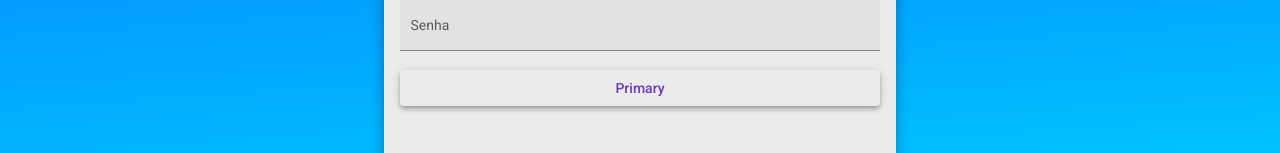
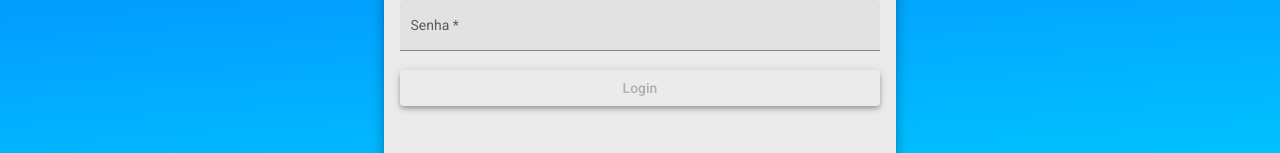
Before and after one commit to wellingtonfcdev/frontEndHelpDesk, an Angular app: page /login in a window 1280 px wide. Shown: the part 529-682 px from the top of the page. Built offline with nearby package versions, Linux system fonts and the light colour scheme.

Commit message:
Validação de formulários para login

```diff
--- a/src/app/app.module.ts
+++ b/src/app/app.module.ts
@@ -4,6 +4,7 @@
 import { AppRoutingModule } from "./app-routing.module";
 import { AppComponent } from "./app.component";
 import { BrowserAnimationsModule } from "@angular/platform-browser/animations";
+
 // Para trabalhar com formulários no Angular 12
 import { FormsModule, ReactiveFormsModule } from "@angular/forms";
 
@@ -37,6 +38,8 @@
     BrowserModule,
     AppRoutingModule,
     BrowserAnimationsModule,
+    FormsModule,
+    ReactiveFormsModule,
     // Requisições http
     HttpClientModule,
     // Angular Material
--- a/src/app/componens/login/login.component.html
+++ b/src/app/componens/login/login.component.html
@@ -5,15 +5,26 @@
         <img src="assets/img/login-image.svg" alt="Help Desk - Dicas de um Dev">
         <mat-form-field class="full-width" appearance="fill">
           <mat-label>E-mail</mat-label>
-          <input matInput placeholder="Ex. fulano@mail.com">
+          <input
+          [formControl]="email"
+          required
+          [(ngModel)]="creds.email"
+          name="email"
+          matInput placeholder="Ex. fulano@mail.com">
         </mat-form-field>
 
         <mat-form-field class="full-width" appearance="fill">
             <mat-label>Senha</mat-label>
-            <input type="password" matInput placeholder="Ex. 123">
+            <input
+            [formControl]="senha"
+            required
+            [(ngModel)]="creds.senha"
+            name="senha"
+            type="password" matInput placeholder="Ex. 123">
           </mat-form-field>
 
-          <button class="full-width mat-elevation-z4" mat-button color="primary">Primary</button>
+          <button [disabled]="!validaCampos()" class="full-width mat-elevation-z4" mat-button color="primary">Login</button>
+
       </form>
 
 </div>
--- a/src/app/componens/login/login.component.ts
+++ b/src/app/componens/login/login.component.ts
@@ -1,4 +1,6 @@
 import { Component, OnInit } from '@angular/core';
+import { FormControl, Validators } from '@angular/forms';
+import { Credenciais } from 'src/app/models/credenciais';
 
 @Component({
   selector: 'app-login',
@@ -7,9 +9,25 @@
 })
 export class LoginComponent implements OnInit {
 
+  creds: Credenciais = {
+    email: '',
+    senha: ''
+  }
+
+  email = new FormControl(null, Validators.email);
+  senha = new FormControl(null, Validators.minLength(3));
+
   constructor() { }
 
   ngOnInit(): void {
   }
 
+  validaCampos(){
+    if(this.email.valid && this.senha.valid){
+      return true;
+    }else{
+      return false;
+    }
+  }
+
 }
--- a/src/app/components/nav/nav.component.ts
+++ b/src/app/components/nav/nav.component.ts
@@ -11,7 +11,7 @@
   constructor(private router: Router) { }
 
   ngOnInit(): void {
-    this.router.navigate(['tecnicos'])
+    this.router.navigate(['login'])
   }
 
 }
--- /dev/null
+++ b/src/app/models/credenciais.ts
@@ -0,0 +1,4 @@
+export interface Credenciais{
+    email: string;
+    senha: string;
+}
```
